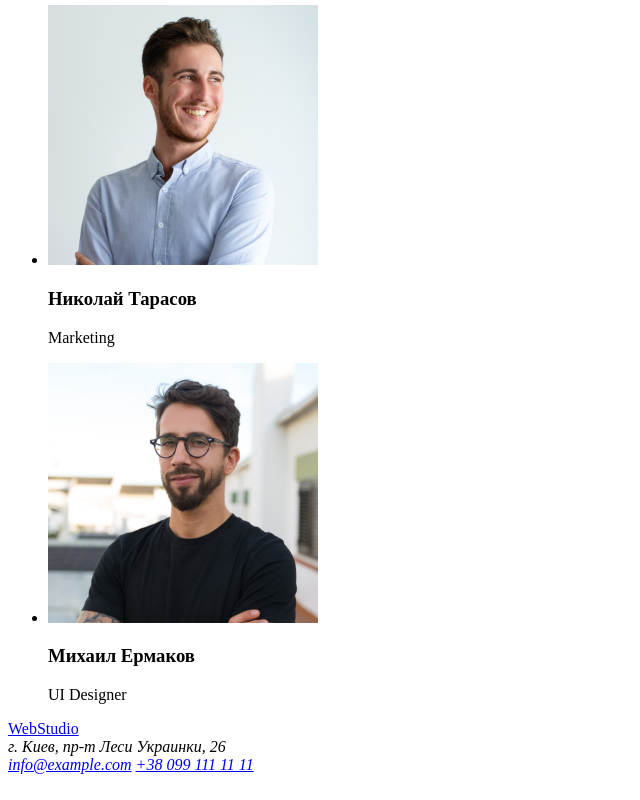
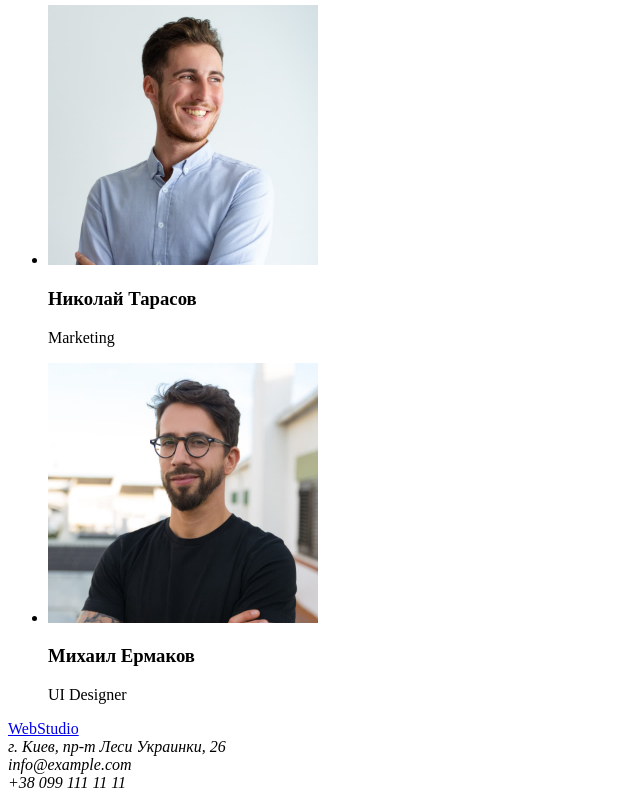
Before and after one commit to KelWest714/goit-markup-hw-01, a plain HTML site: page index.html in a window 1280 px wide. Shown: the part 2310-3110 px from the top of the page, without its empty margins (0-640 px from the left). Drawn offline with Linux system fonts and the light colour scheme.

Commit message:
Update index.html

```diff
--- a/index.html
+++ b/index.html
@@ -112,8 +112,8 @@
         </address>
 
         <address>
-            <a href="mailto:info@example.com">info@example.com</a>
-            <a href="tel:+380991111111">+38 099 111 11 11</a>
+            info@example.com<br>
+            +38 099 111 11 11
         </address>
     </footer>
 </body>
```
